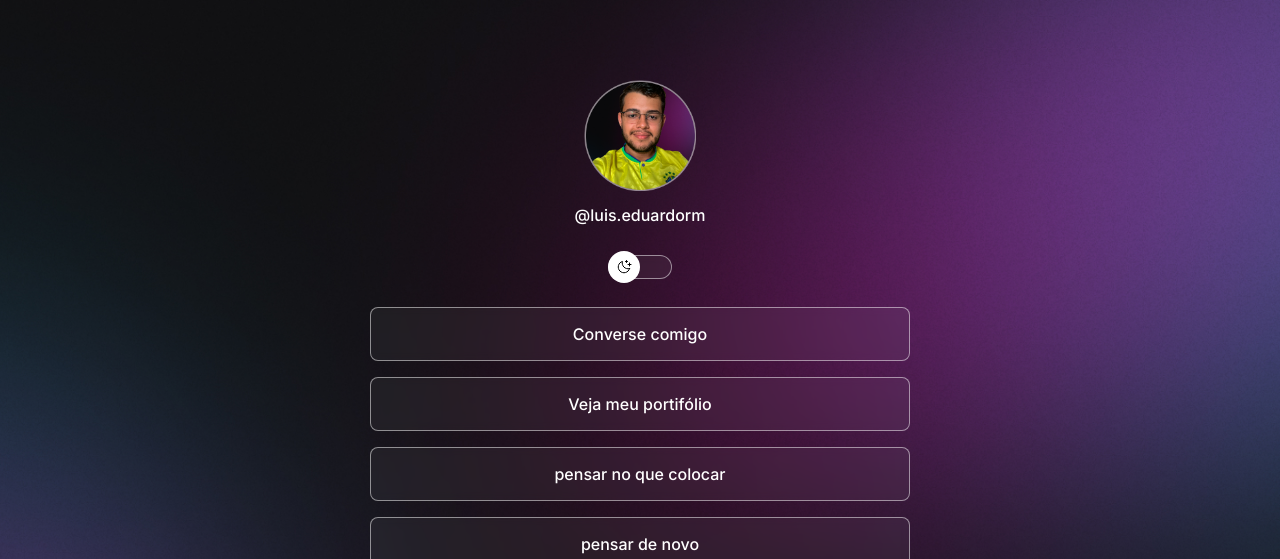
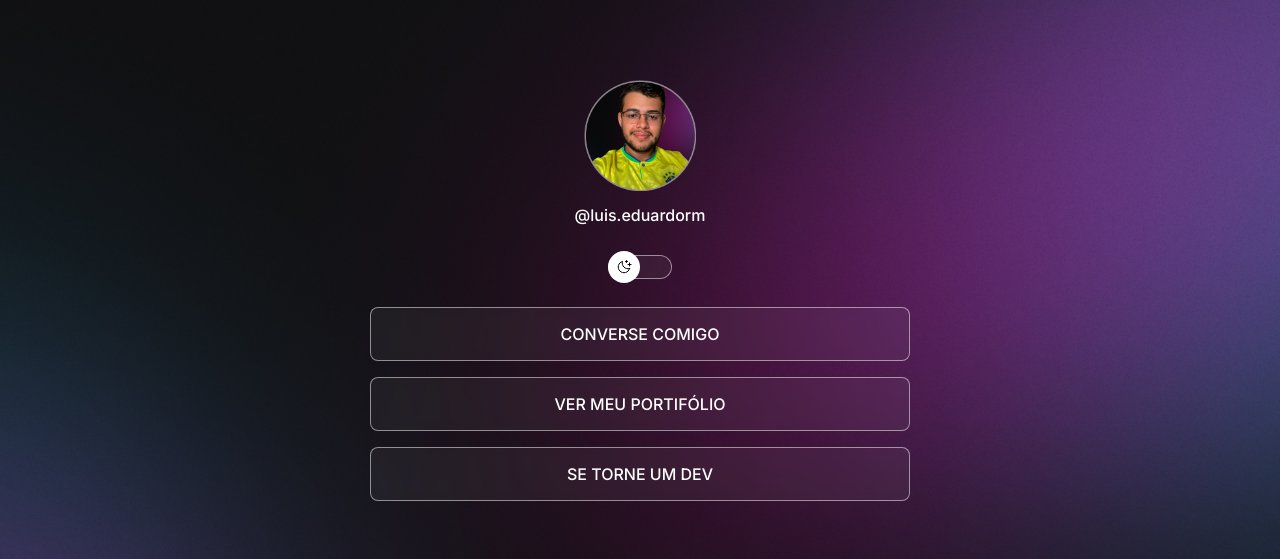
Before and after one commit to saphiraRat/Devlinks, a plain HTML site: page index.html in a window 1280 px wide. Shown: the top 559 px of the page. Drawn offline with nearby package versions, Linux system fonts and the light colour scheme.

Commit message:
add linkedin in social links

```diff
--- a/index.html
+++ b/index.html
@@ -29,21 +29,21 @@
 <ul>
         <li>
             <a href="https://api.whatsapp.com/send?phone=5537999470920&text=Ol%C3%A1!%20Gostaria%20de%20saber%20mais%20sobre%20seu%20trabalho!"
-             target="_blank">Converse comigo</a>
+             target="_blank">CONVERSE COMIGO</a>
         </li>
 
         <li>
             <a href="https://github.com/saphiraRat" target="_blank"
-            >Veja meu portifólio</a>
+            >VER MEU PORTIFÓLIO</a>
         </li>
 
         <li>
-            <a href="#" target="_blank" >pensar no que colocar</a>
+            <a href="https://app.rocketseat.com.br/discover" target="_blank"
+            >SE TORNE UM DEV</a>
         </li>
 
-        <li>
-            <a href="#" target="_blank" >pensar de novo</a>
-        </li>
+
+
  </ul>
     <div id="Social-Links">
         <a href="https://github.com/saphiraRat" target="_blank">
@@ -54,7 +54,7 @@
                 <ion-icon name="logo-instagram"></ion-icon>
             </a>
 
-         <a href="https://instagram.com/luis.eduardorm" target="_blank">
+         <a href="https://www.linkedin.com/in/lu%C3%ADs-eduardo-7549a4263/" target="_blank">
                 <ion-icon name="logo-linkedin"></ion-icon>
             </a>
 
```
